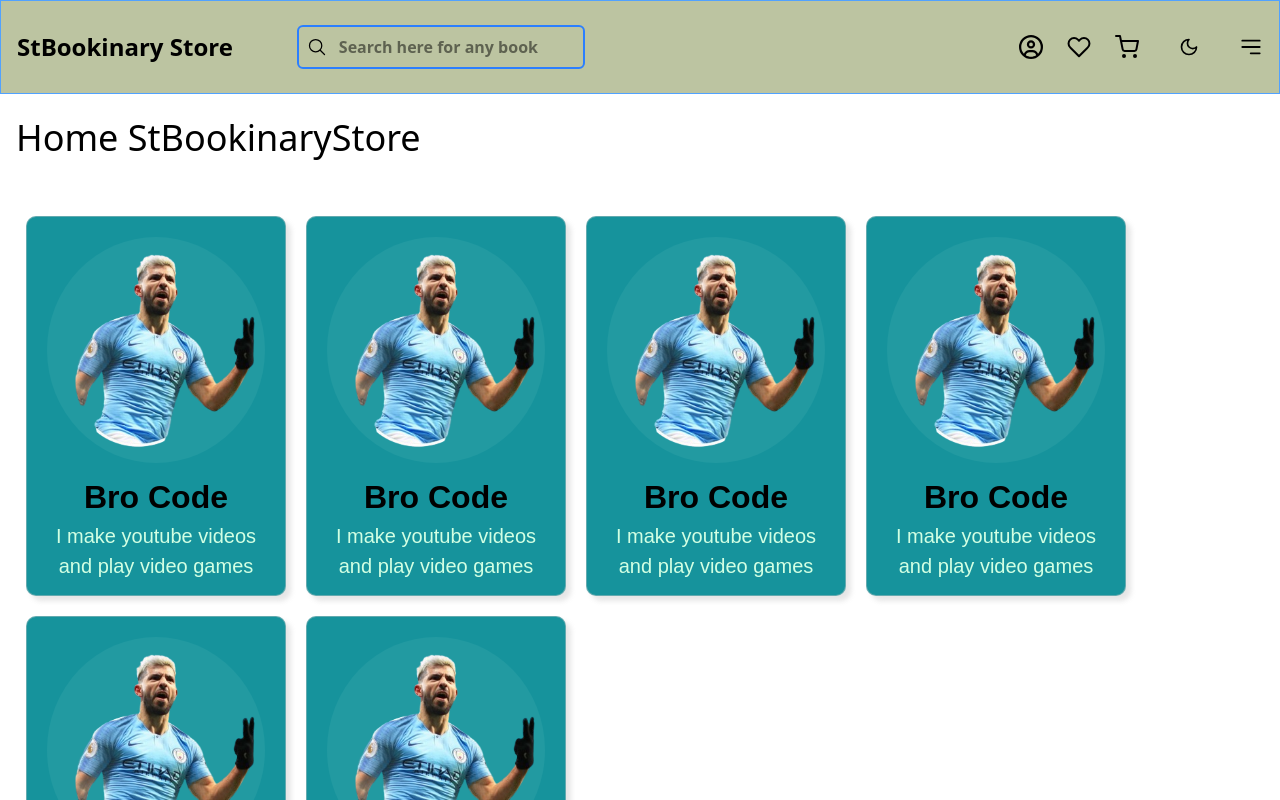
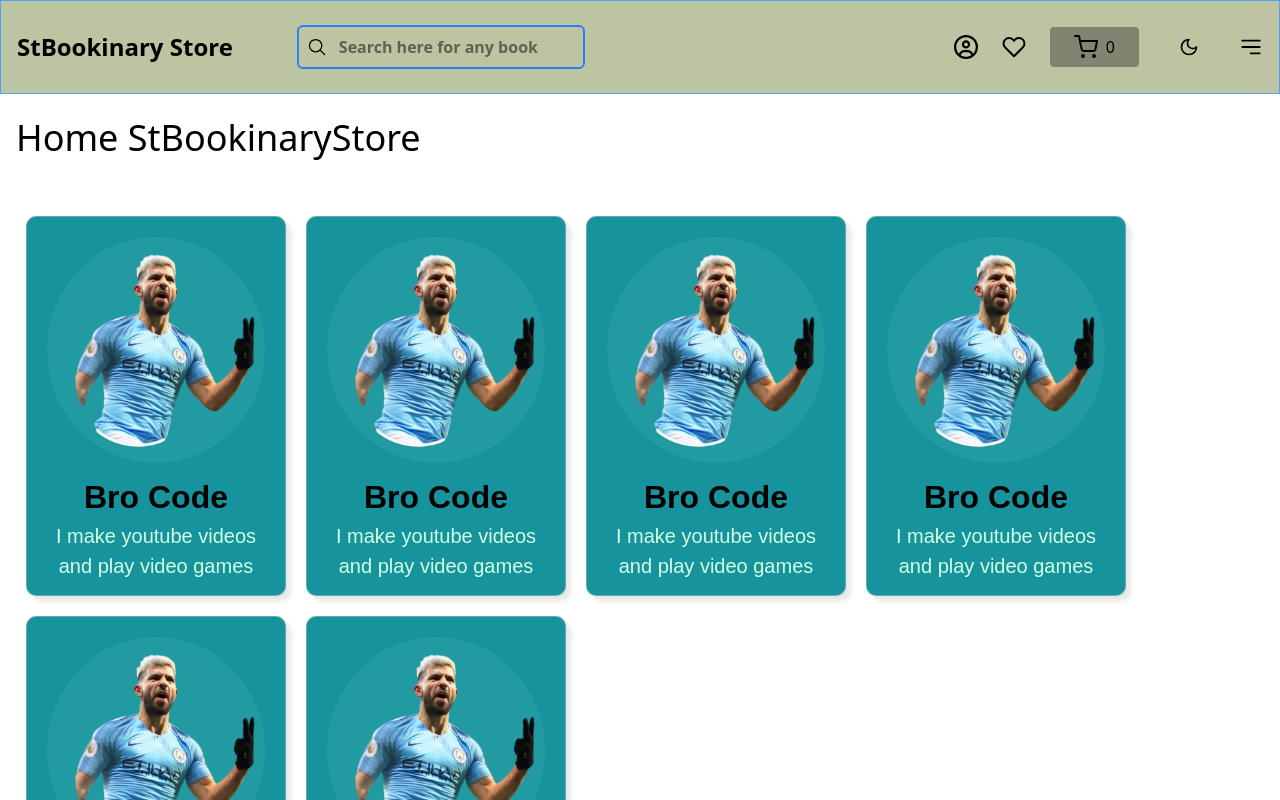
Before and after one commit to Plstr142/StBookinaryStore, a React (Vite) app in the folder frontend/: page / in a window 1280 px wide. Shown: the top 800 px of the page. Built offline with nearby package versions, Linux system fonts and the light colour scheme.

Commit message:
Update Navbar.jsx

```diff
--- a/frontend/src/components/Navbar.jsx
+++ b/frontend/src/components/Navbar.jsx
@@ -47,15 +47,16 @@
             <FiHeart className="w-6 h-6 cursor-pointer" />
           </button>
 
-          <Link to="/cart">
+          <Link to="/cart" className="flex items-center gap-2 bg-[#808570] p-1 sm:px-6 py-2 rounded-sm">
             <FiShoppingCart className="w-6 h-6" />
+            <span>0</span>
           </Link>
 
           <ul className="flex text-lg items-center gap-6">
-            <li className="flex items-center justify-center px-4 py-2 rounded hover:bg-gray-800 transition">
+            <li className="flex items-center justify-center px-4 py-2 rounded hover:bg-[#808570] transition">
               <button
                 onClick={toggleDarkMode}
-                className="hover:text-yellow-400"
+                className="hover:text-black"
                 title="Toggle theme"
               >
                 {darkMode ? <Sun size={20} /> : <Moon size={20} />}
```
